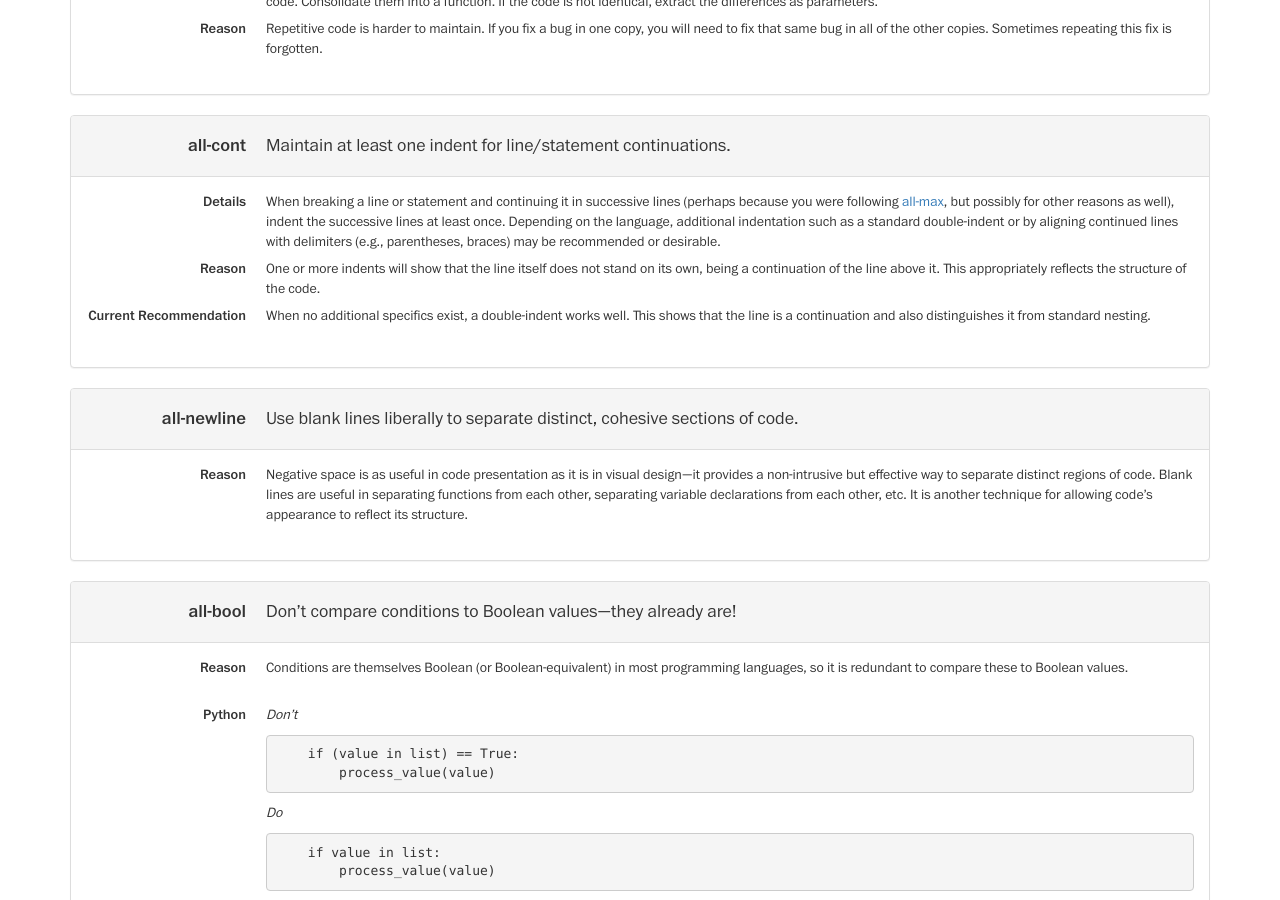
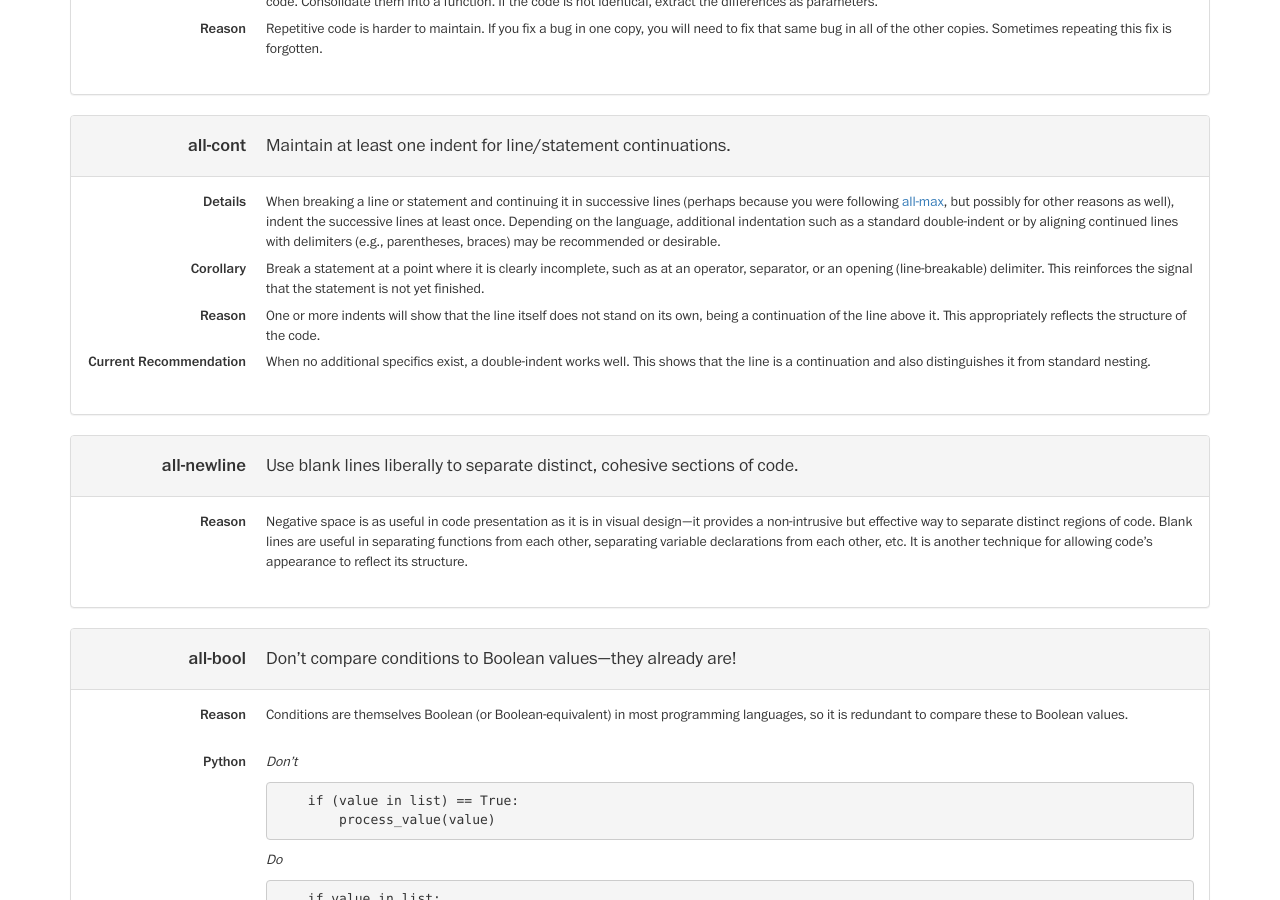
Before and after one commit to lmucs/hacking-guidelines, a Jekyll site: the page built from all/index.html, in a window 1280 px wide and 900 px high, scrolled down 1527 px. Built offline with Jekyll 4.4.1, drawn with Linux system fonts in a browser that asks for light colours.

Commit message:
Add line-breaking corollary on where to break.

```diff
--- a/all/index.html
+++ b/all/index.html
@@ -205,6 +205,12 @@ layout: default
         continued lines with delimiters (e.g., parentheses, braces) may be recommended or desirable.
       </dd>
 
+      <dt>Corollary</dt>
+      <dd>
+        Break a statement at a point where it is clearly incomplete, such as at an operator, separator, or an opening
+        (line-breakable) delimiter. This reinforces the signal that the statement is not yet finished.
+      </dd>
+
       <dt>Reason</dt>
       <dd>
         One or more indents will show that the line itself does not stand on its own, being a continuation of the line
```
